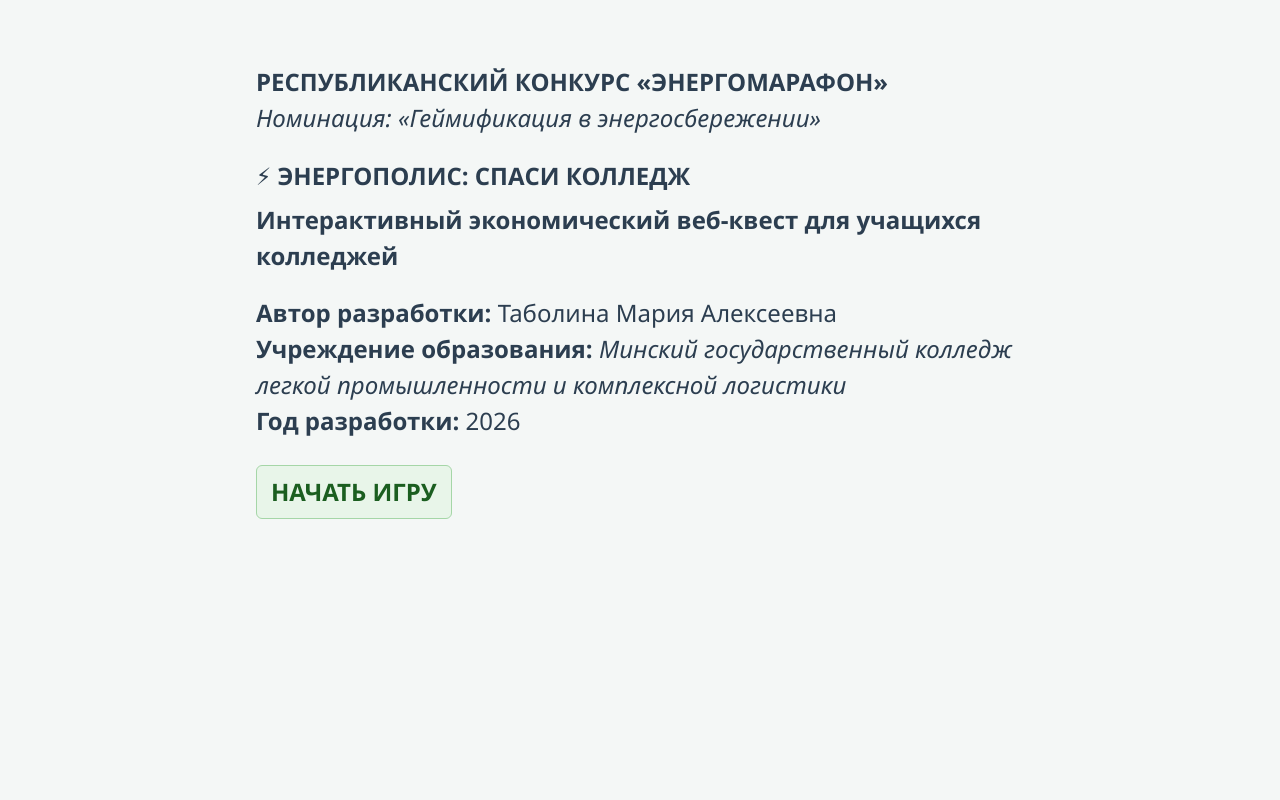
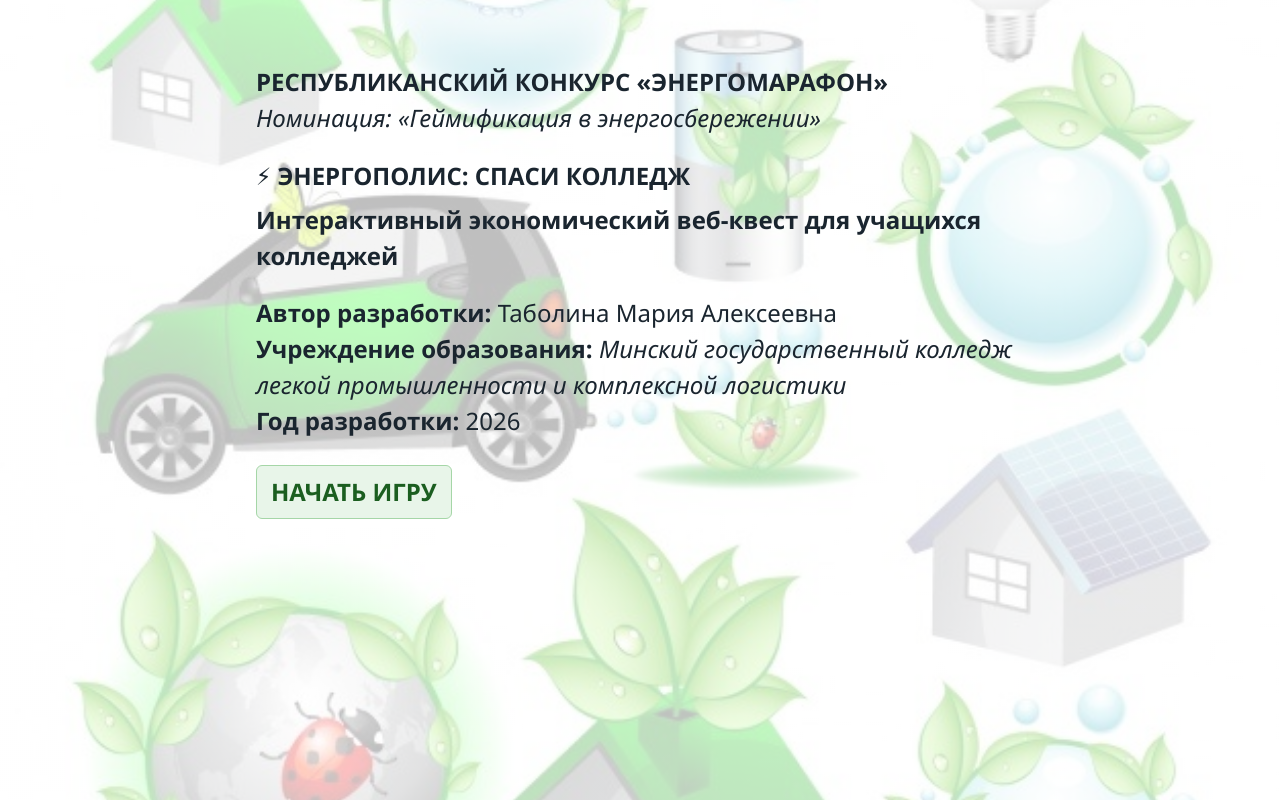
Before and after one commit to danolgdav161072-web/-_-, a plain HTML site: page index.html in a window 1280 px wide. Drawn offline with Linux system fonts and the light colour scheme.

Commit message:
Add files via upload

```diff
--- a/index.html
+++ b/index.html
@@ -10,10 +10,17 @@
 <body>
 <tw-story><noscript><tw-noscript>JavaScript needs to be enabled to play Энергополис.</tw-noscript></noscript></tw-story>
 <tw-storydata name="Энергополис" startnode="15" creator="Twine" creator-version="2.12.1" format="Harlowe" format-version="3.3.9" ifid="08D27A0F-6ED7-4213-A630-E71316F1EFF9" options="" tags="" zoom="1" hidden><style role="stylesheet" id="twine-user-stylesheet" type="text/twine-css">css
-html, body, tw-story, tw-passage {
-    background-color: #f4f7f6 !important;
-    color: #2c3e50 !important;
+html, body, tw-story {
+    background-image: linear-gradient(rgba(255, 255, 255, 0.75), rgba(255, 255, 255, 0.75)), url("fon.jpg") !important;
+    background-size: cover !important;
+    background-position: center !important;
+    background-attachment: fixed !important;
+    color: #1a252f !important;
     font-family: 'Segoe UI', Tahoma, sans-serif !important;
+}
+
+tw-passage {
+    background-color: transparent !important;
 }
 
 tw-sidebar {
```
